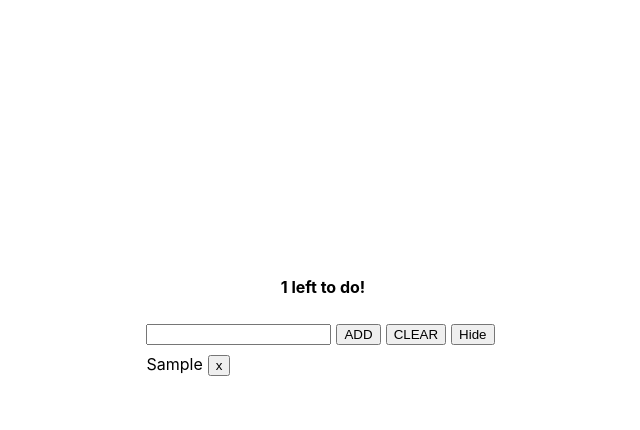
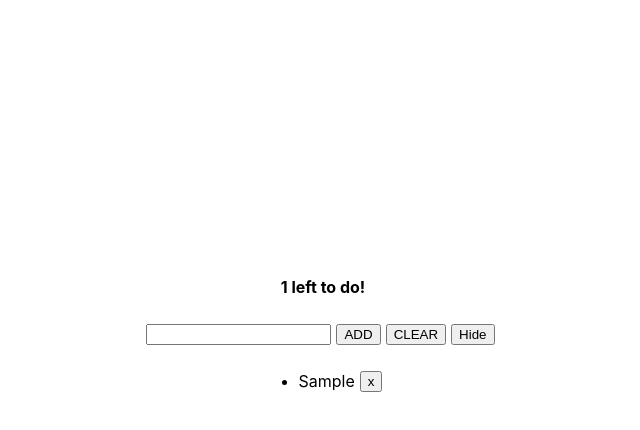
Before and after one commit to Donna-Sayos/react-pactice, a React (Create React App) app: page / in a window 1280 px wide. Both pictures are taken after typing "Sample" into the empty fields and a click on the button "ADD". Shown: the top 430 px of the page, without its empty margins (317-957 px from the left). Built offline with nearby package versions, Linux system fonts and the light colour scheme.

Commit message:
minor adjustment

```diff
--- a/src/App.js
+++ b/src/App.js
@@ -1,7 +1,7 @@
-import { useState, useEffect } from "react";
+import { useState } from "react";
 import SingleTodo from "./components/SingleTodo";
 
-const LOCAL_STORAGE_KEY = "react-practice-todo-app";
+// const LOCAL_STORAGE_KEY = "react-practice-todo-app";
 
 function App() {
   const [text, setText] = useState("");
@@ -38,7 +38,7 @@ function App() {
         <SingleTodo key={i} todo={todo} deleteHandler={deleteHandler} />
       ))}
     </div>
-  );
-}
+  )
+};
 
 export default App;
--- /dev/null
+++ b/src/components/SingleTodo.css
@@ -0,0 +1,5 @@
+.todo {
+    display: flex;
+    align-items: center;
+    justify-content: center;
+}
--- a/src/components/SingleTodo.jsx
+++ b/src/components/SingleTodo.jsx
@@ -1,13 +1,16 @@
-import React, {useState} from 'react'
+import React from 'react'
+import './SingleTodo.css';
 
 function SingleTodo({ todo, deleteHandler }) {
 
   return (
     <div>
-        <p style={{ display: "inline" }}>{todo}</p>
-        <button style={{ margin: "5px" }} onClick={() => deleteHandler(todo)}>x</button>
+        <ul className='todo' >
+          <li>{todo}</li>
+          <button style={{ margin: "5px" }} onClick={() => deleteHandler(todo)}>x</button>
+        </ul>
     </div>
   )
-}
+};
 
-export default SingleTodo
+export default SingleTodo;
```
